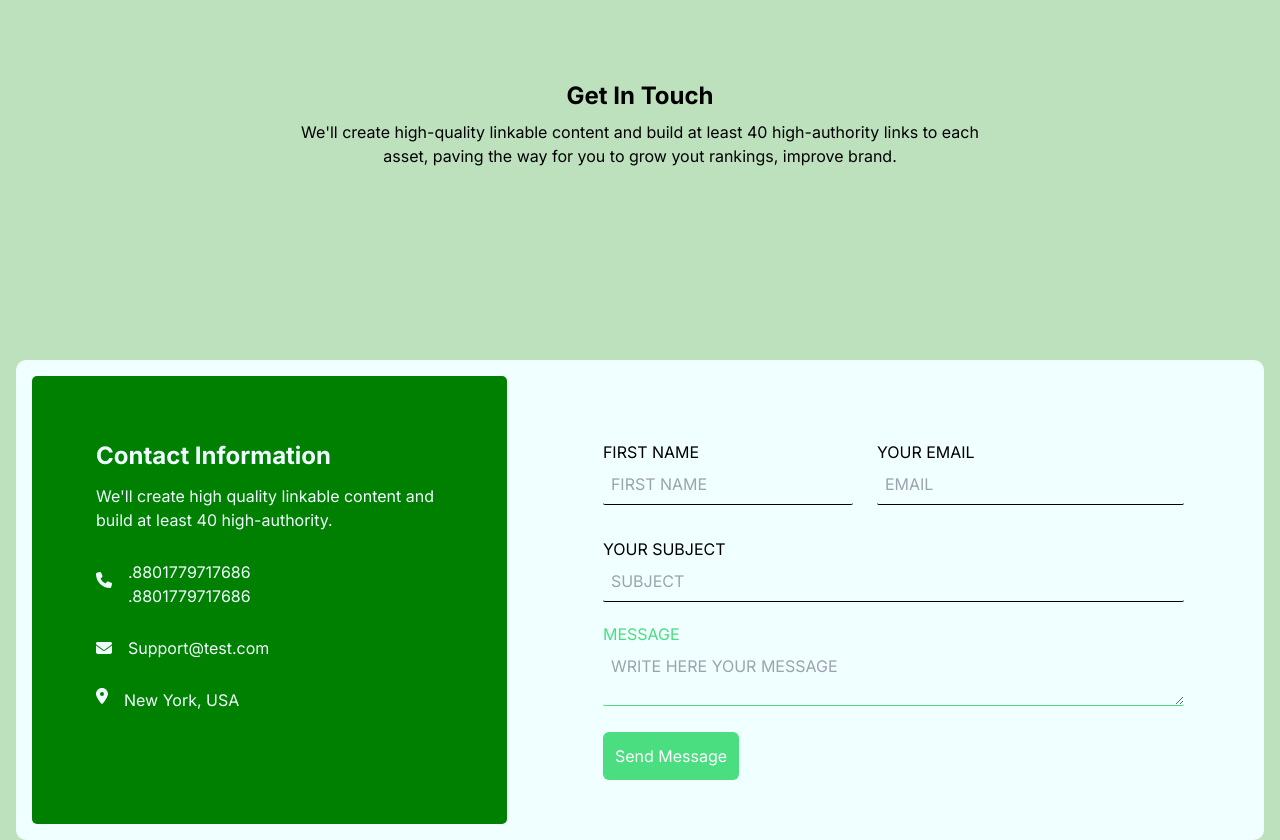
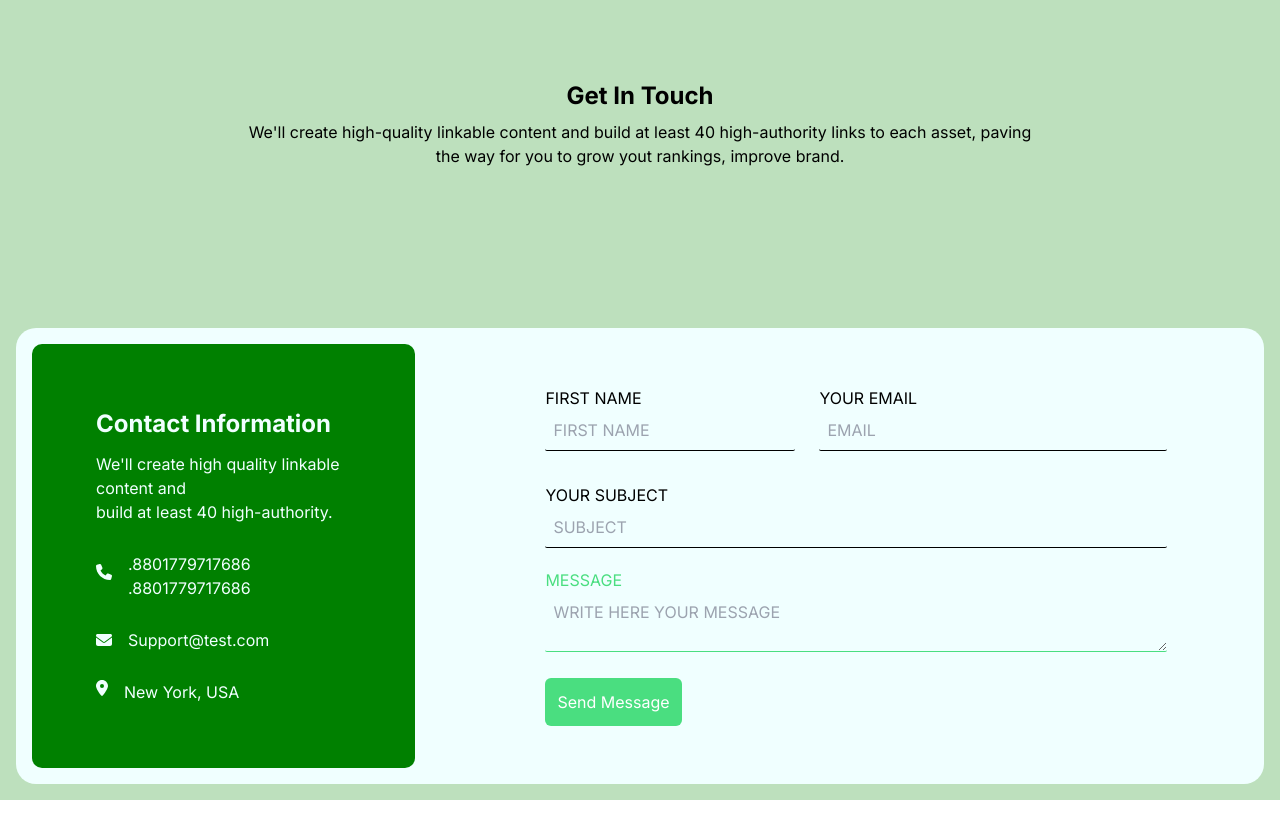
Before and after one commit to SattyamSamania/Contact-Form-formik, a Next.js app: page /Contact1 in a window 1280 px wide. After the commit the page ends 800 px from the top, so only its background shows below. Built offline with nearby package versions, Linux system fonts and the light colour scheme.

Commit message:
Updated structure

```diff
--- a/app/Contact1/Contact1.module.css
+++ b/app/Contact1/Contact1.module.css
@@ -1,49 +1,76 @@
-
-
-.section {
+.section
+{
     background-color: rgb(189, 224, 189);
     width: 100%;
     min-height: 100vh;
     padding-top: 5rem;
+    display: flex;
+    flex-flow: column nowrap;
+    justify-content: space-between;
 }
 
-.head {
+.head
+{
+    display: flex;
     justify-content: center;
     flex-direction: column;
-    text-align: center;
+    align-items: center;
 
 }
 
-.container {
-    display: flex;
-    background-color: azure;
-    margin-top: 12rem;
-    margin-left: 1rem;
-    margin-right: 1rem;
-    border-radius: 10px;
-    height: 60vh;
-
-
+.head p
+{
+    max-width: 800px;
+    text-align: center;
 }
 
-.contact {
+.container
+{
+    display: flex;
+    flex-flow: row wrap;
+    align-items: center;
+    justify-content: space-between;
+    gap: 50px;
+    background-color: azure;
+    margin: 1rem;
+    padding: 1rem;
+    border-radius: 20px;
+    -webkit-border-radius: 20px;
+    -moz-border-radius: 20px;
+    -ms-border-radius: 20px;
+    -o-border-radius: 20px;
+}
+
+.contact
+{
+    flex: 1;
     padding: 4rem;
     background-color: green;
-    width: 40%;
-    border-radius: 5px;
-    margin: 1rem;
+    border-radius: 10px;
     color: azure;
-    min-height: 40vh;
+    height: 100%;
+    -webkit-border-radius: 10px;
+    -moz-border-radius: 10px;
+    -ms-border-radius: 10px;
+    -o-border-radius: 10px;
+}
 
-}
-.contact>div{
+.contact>div
+{
     justify-content: flex-start;
 }
 
-.form{
-    padding: 5rem;
+.form
+{
+    padding: 10px;
+    flex: 3;
+    height: 100%;
+    display: flex;
+    align-items: center;
+    justify-content: center;
 }
 
-.form>div{
+.form>div
+{
     flex-direction: column;
 }
--- a/app/Contact1/page.js
+++ b/app/Contact1/page.js
@@ -30,7 +30,7 @@ const page = () => {
                     <h1 className='font-bold text-2xl'>
                         Get In Touch
                     </h1>
-                    <p className='mt-2'>We'll create high-quality linkable content and build at least 40 high-authority links to each<br/>  asset, paving the way for you to grow yout rankings, improve brand.</p>
+                    <p className='mt-2'>We'll create high-quality linkable content and build at least 40 high-authority links to each  asset, paving the way for you to grow yout rankings, improve brand.</p>
                 </div>
 
                 <div className={styles.container}>
```
